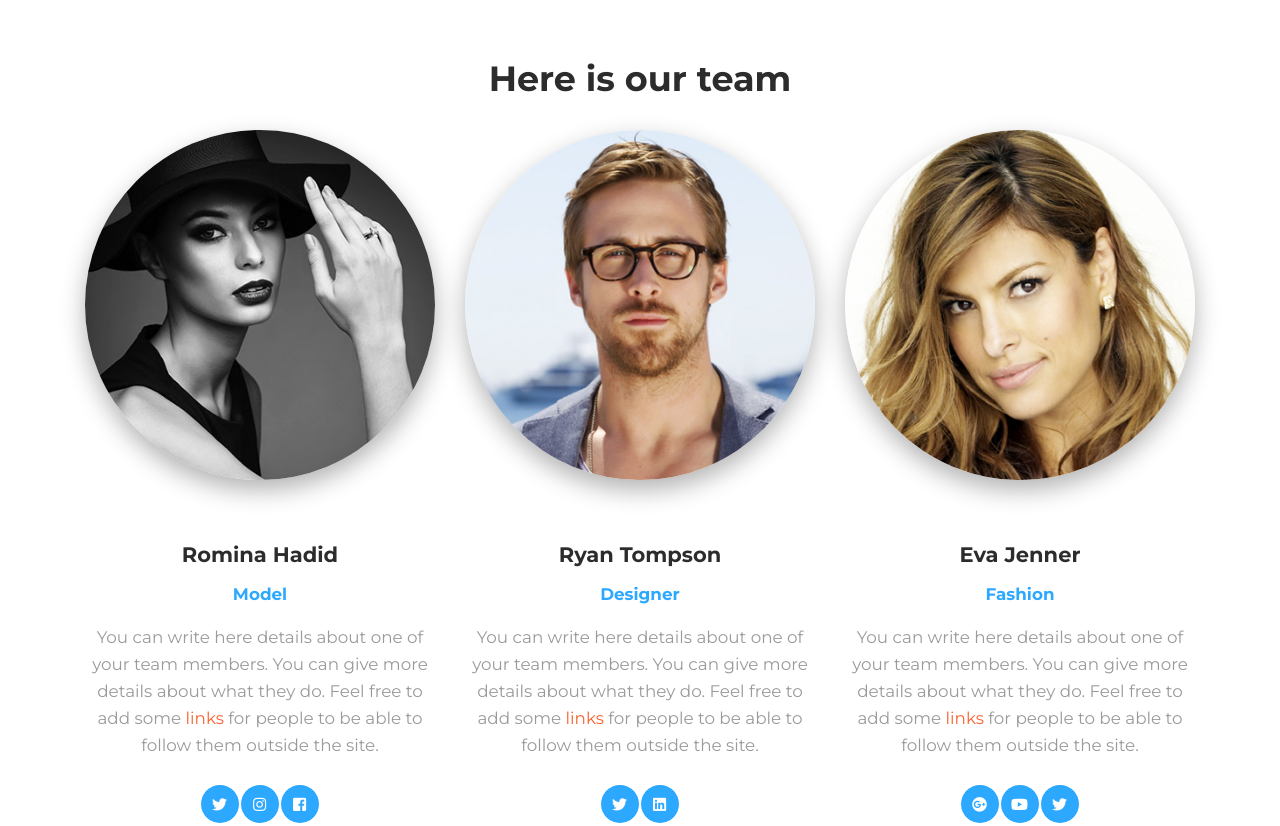
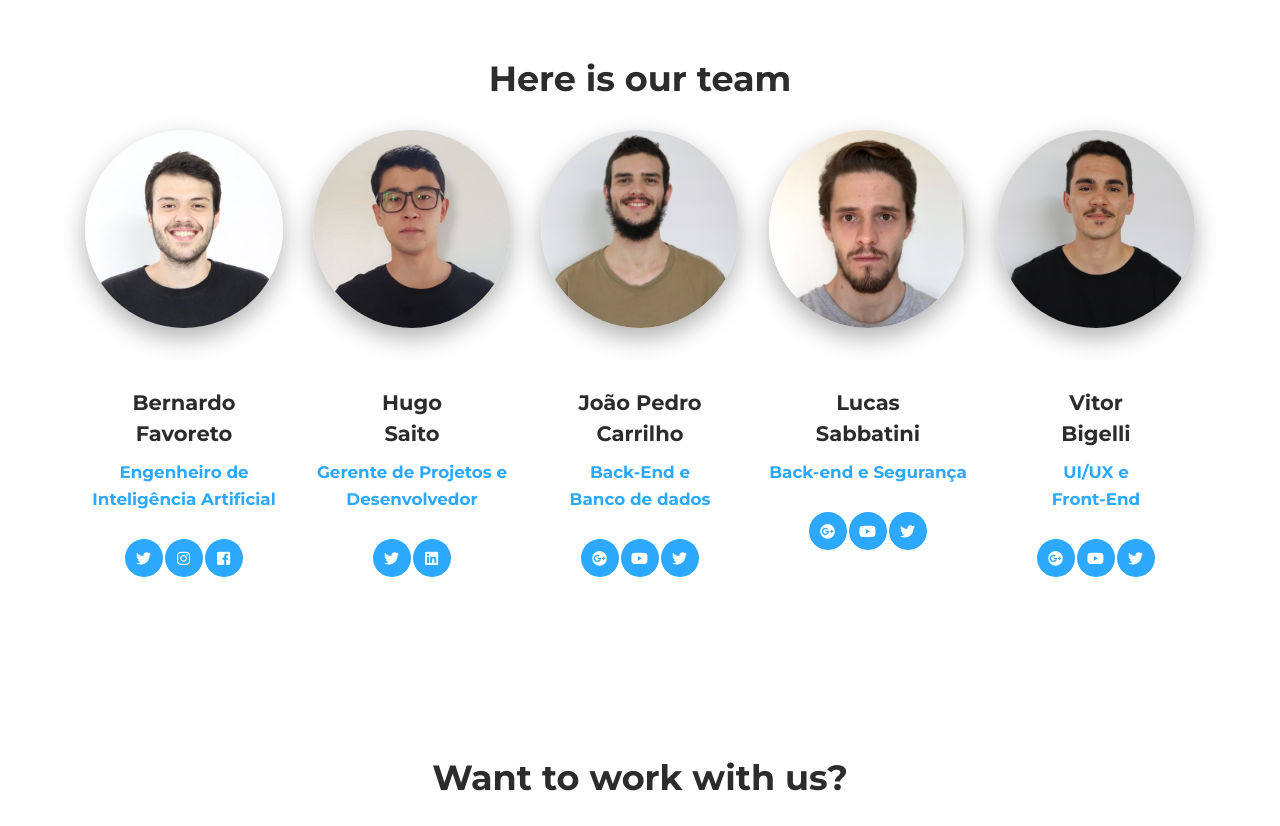
Before and after one commit to bhjlv/bhjlv.github.io, a React app: page /landing-page in a window 1280 px wide. Shown: the part 4400-5226 px from the top of the page. Built offline with nearby package versions, Linux system fonts and the light colour scheme.

Commit message:
Add team section

```diff
--- a/src/assets/css/custom.css
+++ b/src/assets/css/custom.css
@@ -48,6 +48,10 @@
     color: white;
 }
 
+.category {
+    text-transform: none;
+}
+
 .workitem {
     margin: 0;
     padding: 0;
--- a/src/views/examples/landing-page-sections/Time.js
+++ b/src/views/examples/landing-page-sections/Time.js
@@ -9,6 +9,11 @@ import {
 //assets
 import "../../../assets/css/custom.css"
 
+import joao_picture from '../../../assets/img/joao.jpeg'
+import lucas_picture from '../../../assets/img/lucas.jpeg'
+import bernardo_picture from '../../../assets/img/bernardo.jpeg'
+import hugo_picture from '../../../assets/img/hugo.jpeg'
+import vitor_picture from '../../../assets/img/vitor.JPG'
 
 
 
@@ -20,16 +25,16 @@ function Time () {
                 <h2 className="title">Here is our team</h2>
                 <div className="team">
                 <Row>
-                    <Col md="4">
+                    <Col>
                     <div className="team-player">
                         <img
                         alt="..."
                         className="rounded-circle img-fluid img-raised"
-                        src={require("assets/img/avatar.jpg")}
+                        src={bernardo_picture}
                         ></img>
-                        <h4 className="title">Romina Hadid</h4>
-                        <p className="category text-info">Model</p>
-                        <p className="description">
+                        <h4 className="title">Bernardo <br/>Favoreto</h4>
+                        <p className="category text-info">Engenheiro de Inteligência Artificial</p>
+                        {/* <p className="description">
                         You can write here details about one of your team members.
                         You can give more details about what they do. Feel free to
                         add some{" "}
@@ -37,7 +42,7 @@ function Time () {
                             links
                         </a>{" "}
                         for people to be able to follow them outside the site.
-                        </p>
+                        </p> */}
                         <Button
                         className="btn-icon btn-round"
                         color="info"
@@ -64,16 +69,16 @@ function Time () {
                         </Button>
                     </div>
                     </Col>
-                    <Col md="4">
+                    <Col>
                     <div className="team-player">
                         <img
                         alt="..."
                         className="rounded-circle img-fluid img-raised"
-                        src={require("assets/img/ryan.jpg")}
+                        src={hugo_picture}
                         ></img>
-                        <h4 className="title">Ryan Tompson</h4>
-                        <p className="category text-info">Designer</p>
-                        <p className="description">
+                        <h4 className="title">Hugo <br/>Saito</h4>
+                        <p className="category text-info">Gerente de Projetos e<br/>Desenvolvedor</p>
+                        {/* <p className="description">
                         You can write here details about one of your team members.
                         You can give more details about what they do. Feel free to
                         add some{" "}
@@ -81,7 +86,7 @@ function Time () {
                             links
                         </a>{" "}
                         for people to be able to follow them outside the site.
-                        </p>
+                        </p> */}
                         <Button
                         className="btn-icon btn-round"
                         color="info"
@@ -100,16 +105,16 @@ function Time () {
                         </Button>
                     </div>
                     </Col>
-                    <Col md="4">
+                    <Col>
                     <div className="team-player">
                         <img
                         alt="..."
                         className="rounded-circle img-fluid img-raised"
-                        src={require("assets/img/eva.jpg")}
+                        src={joao_picture}
                         ></img>
-                        <h4 className="title">Eva Jenner</h4>
-                        <p className="category text-info">Fashion</p>
-                        <p className="description">
+                        <h4 className="title">João Pedro <br/> Carrilho</h4>
+                        <p className="category text-info">Back-End e <br/>Banco de dados</p>
+                        {/* <p className="description">
                         You can write here details about one of your team members.
                         You can give more details about what they do. Feel free to
                         add some{" "}
@@ -117,7 +122,96 @@ function Time () {
                             links
                         </a>{" "}
                         for people to be able to follow them outside the site.
-                        </p>
+                        </p> */}
+                        <Button
+                        className="btn-icon btn-round"
+                        color="info"
+                        href="#pablo"
+                        onClick={(e) => e.preventDefault()}
+                        >
+                        <i className="fab fa-google-plus"></i>
+                        </Button>
+                        <Button
+                        className="btn-icon btn-round"
+                        color="info"
+                        href="#pablo"
+                        onClick={(e) => e.preventDefault()}
+                        >
+                        <i className="fab fa-youtube"></i>
+                        </Button>
+                        <Button
+                        className="btn-icon btn-round"
+                        color="info"
+                        href="#pablo"
+                        onClick={(e) => e.preventDefault()}
+                        >
+                        <i className="fab fa-twitter"></i>
+                        </Button>
+                    </div>
+                    </Col>
+                    <Col>
+                    <div className="team-player">
+                        <img
+                        alt="..."
+                        className="rounded-circle img-fluid img-raised"
+                        src={lucas_picture}
+                        ></img>
+                        <h4 className="title">Lucas <br/>Sabbatini</h4>
+                        <p className="category text-info">Back-end e Segurança</p>
+                        {/* <p className="description">
+                        You can write here details about one of your team members.
+                        You can give more details about what they do. Feel free to
+                        add some{" "}
+                        <a href="#pablo" onClick={(e) => e.preventDefault()}>
+                            links
+                        </a>{" "}
+                        for people to be able to follow them outside the site.
+                        </p> */}
+                        <Button
+                        className="btn-icon btn-round"
+                        color="info"
+                        href="#pablo"
+                        onClick={(e) => e.preventDefault()}
+                        >
+                        <i className="fab fa-google-plus"></i>
+                        </Button>
+                        <Button
+                        className="btn-icon btn-round"
+                        color="info"
+                        href="#pablo"
+                        onClick={(e) => e.preventDefault()}
+                        >
+                        <i className="fab fa-youtube"></i>
+                        </Button>
+                        <Button
+                        className="btn-icon btn-round"
+                        color="info"
+                        href="#pablo"
+                        onClick={(e) => e.preventDefault()}
+                        >
+                        <i className="fab fa-twitter"></i>
+                        </Button>
+                    </div>
+                    </Col>
+
+                    <Col>
+                    <div className="team-player">
+                        <img
+                        alt="..."
+                        className="rounded-circle img-fluid img-raised"
+                        src={vitor_picture}
+                        ></img>
+                        <h4 className="title">Vitor <br/> Bigelli</h4>
+                        <p className="category text-info">UI/UX e <br/> Front-End</p>
+                        {/* <p className="description">
+                        You can write here details about one of your team members.
+                        You can give more details about what they do. Feel free to
+                        add some{" "}
+                        <a href="#pablo" onClick={(e) => e.preventDefault()}>
+                            links
+                        </a>{" "}
+                        for people to be able to follow them outside the site.
+                        </p> */}
                         <Button
                         className="btn-icon btn-round"
                         color="info"
```
Also changed, not shown: src/assets/img/bernardo.jpeg (added), src/assets/img/hugo.jpeg (added), src/assets/img/joao.jpeg (added), src/assets/img/lucas.jpeg (added), src/assets/img/vitor.JPG (added).
